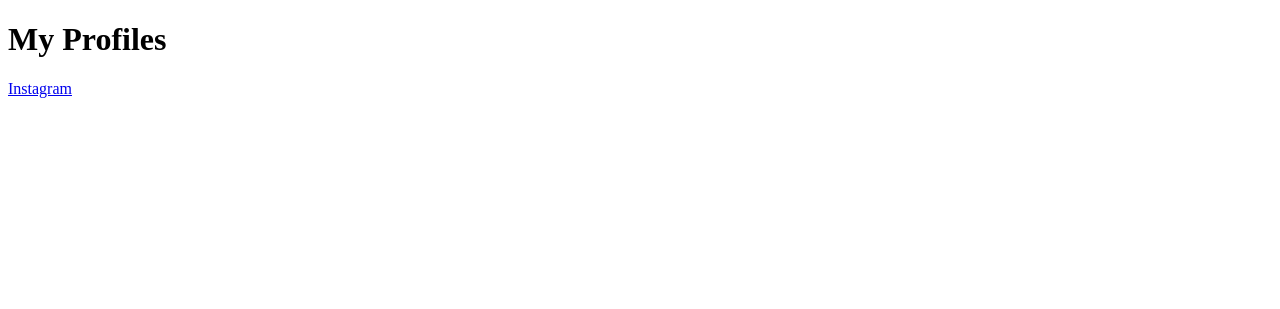
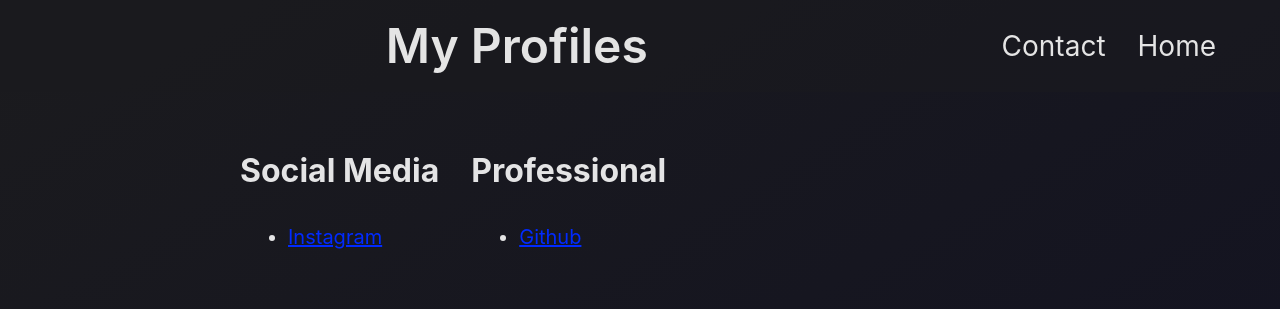
Before and after one commit to liamhmusic125/liamhmusic_website, a plain HTML site: page medias.html in a window 1280 px wide. Drawn offline with Linux system fonts and the light colour scheme.

Commit message:
Contact Me Page and Styling Improvements

```diff
--- a/medias.html
+++ b/medias.html
@@ -1,14 +1,42 @@
 <!DOCTYPE html>
 <html>
     <head>
+        <link rel='stylesheet' href="styles.css">
         <title>
             Profiles
         </title>
     </head>
     <body>
-        <h1>My Profiles</h1>
+        <div id="topbar"></div>
+        <script>
+        let thisTitle = "My Profiles";
+        fetch('topbar.html')
+        .then(response => response.text()).then(data => {
+            document.getElementById('topbar').innerHTML = data;
+            document.getElementById('topbartitle').innerText = thisTitle;
+        });
+        </script>
+        <div class="container">
+        <div class="columns">
+        <div>
+        <h2>Social Media</h2>
+        <ul>
+        <li>
         <a href="https://www.instagram.com/liamhmusic125/">
             Instagram
         </a>
+        </li>
+        </ul>
+        </div>
+        <div>
+            <h2>Professional</h2>
+            <ul>
+                <li>
+                    <a href="https://github.com/liamhmusic125">Github</a>
+                </li>
+            </ul>
+        </div>
+        </div>
+        </div>
     </body>
 </html>
--- /dev/null
+++ b/styles.css
@@ -0,0 +1,95 @@
+:root {
+    --faded-white: rgba(255, 255, 255, 0.888);
+    --bright-blue: rgb(0, 42, 255);
+}
+
+html,body{
+    height: 100%;
+    margin: 0;
+}
+body {
+    background-image: linear-gradient(to bottom right, rgb(27, 27, 30),rgb(17, 17, 34));
+    background-attachment: fixed;
+    font-family: 'Inter', sans-serif;
+    line-height: 1.25;
+}
+
+h1{
+    text-align: center;
+    font-size: 3rem;
+    font-weight: 600;
+    margin-bottom: 2.25rem;
+    color: var(--faded-white);
+}
+
+h2{
+    font-size: 2rem;
+    color: var(--faded-white);
+}
+
+h3{
+    font-size: 1rem;
+    color: var(--faded-white);
+}
+
+p{
+    font-size: 1.25rem;
+
+    color: var(--faded-white);
+}
+
+a {
+    color: var(--bright-blue);
+    transition: 0.3s ease;
+}
+a:hover {
+    color: rgb(1, 35, 205)
+}
+ul {
+    display: flex;
+    flex-direction: column;
+    align-content: flex-start;
+}
+li {
+    color: var(--faded-white);
+    margin: 0.5rem;
+    font-size: 1.25rem;
+}
+
+.top-bar {
+    position: relative;
+    display: flex;
+    justify-content: space-between;
+    align-items: center;
+    padding: 1rem 2rem;
+    background-color: rgba(27, 27, 30, 0.5);
+    position: sticky;
+    top: 0;
+    z-index: 1000;
+}
+.top-bar .title {
+    margin: 0;
+    flex: 1;
+    text-align: center;
+}
+.top-bar .nav-links {
+    margin-right: 2rem;
+    display: flex;
+    gap: 2rem;
+}
+.top-bar .nav-links a {
+    color: var(--faded-white);
+    font-size: 1.75rem;
+    text-decoration: none;
+}
+
+.container {
+    max-width: 800px;
+    margin: auto;
+    padding: 2rem;
+}
+
+.columns {
+    display: flex;
+    gap: 2rem;
+}
--- /dev/null
+++ b/topbar.html
@@ -0,0 +1,7 @@
+<header class="top-bar">
+<h1 class = "title" id="topbartitle">About Me</h1>
+<div class="nav-links">
+<a href="contact.html">Contact</a>
+<a href="index.html">Home</a>
+</div>
+</header>
```
Also changed, not shown: aboutme.html (added, +22 -0 lines), contact.html (added, +107 -0 lines), index.html (+28 -3 lines).
